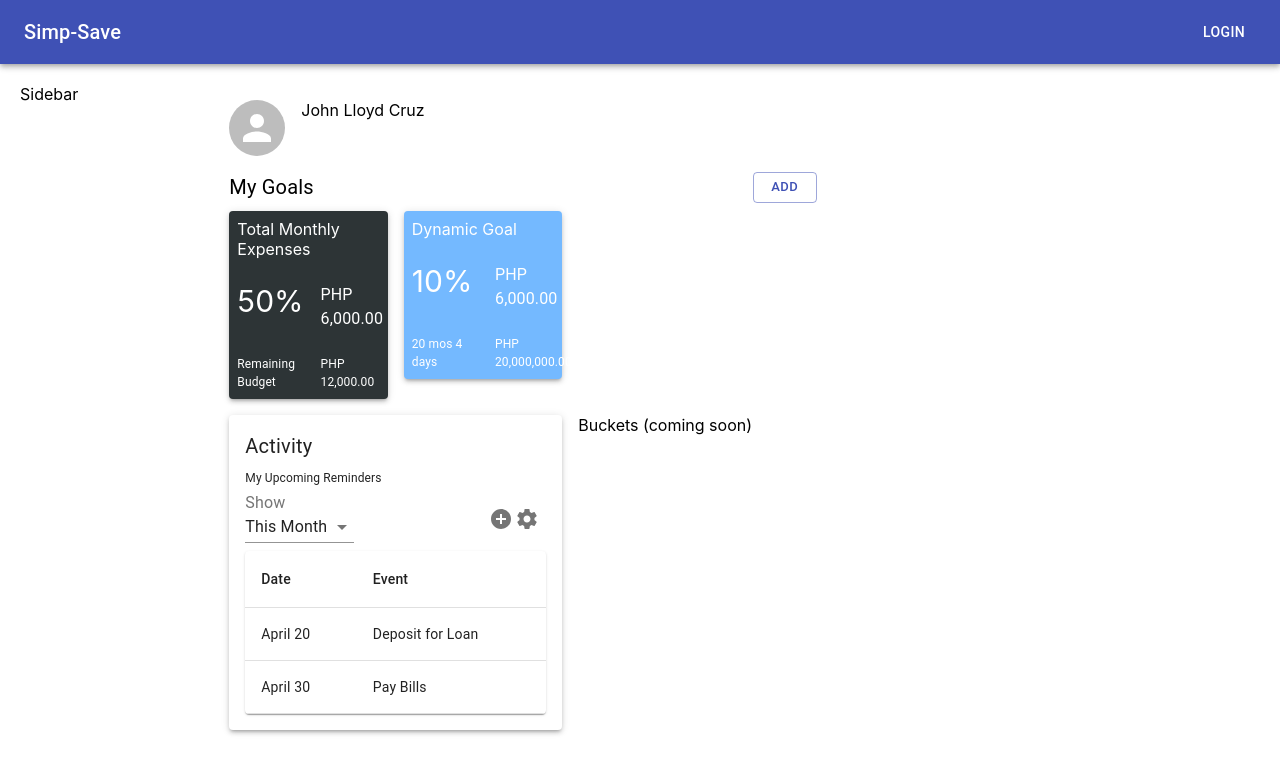
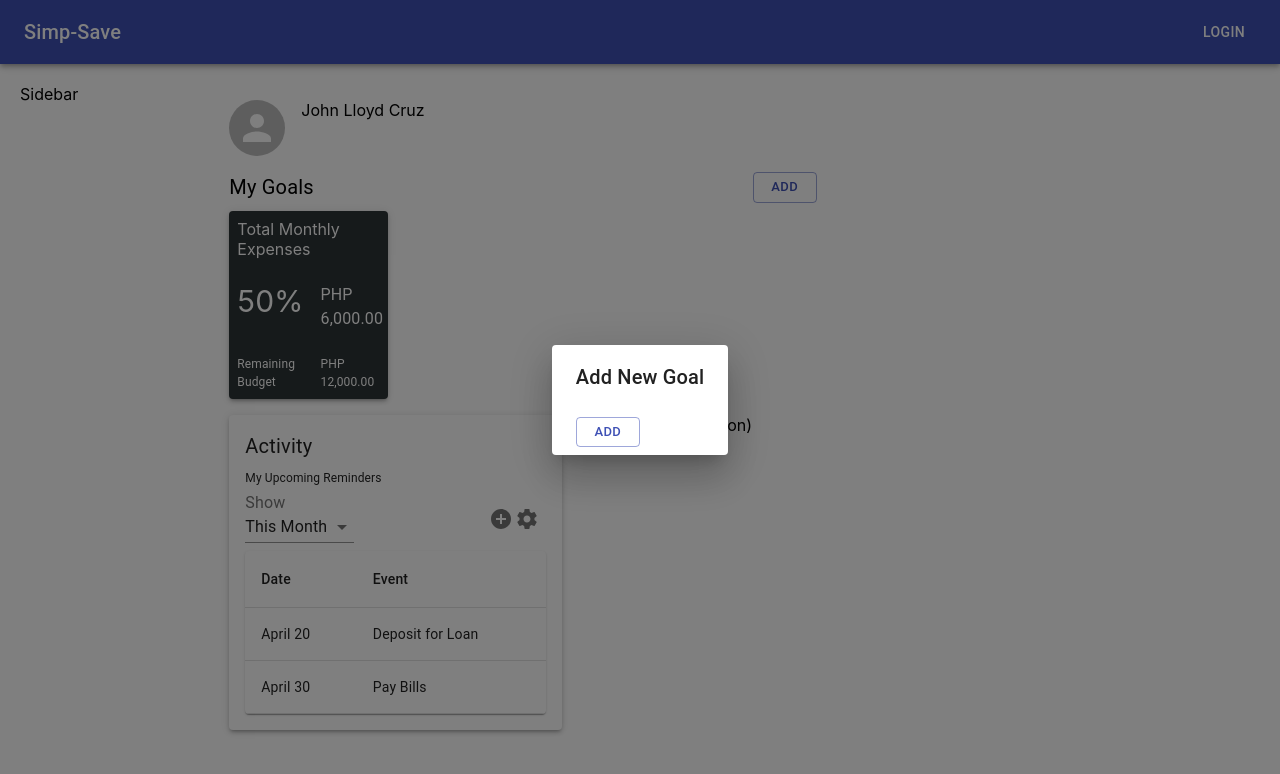
Before and after one commit to josephmeris/simp-save, a React (Create React App) app: page /usermaindashboard in a window 1280 px wide. Both pictures are taken after a click on the button "ADD". Shown: the top 774 px of the page. Built offline with nearby package versions, Linux system fonts and the light colour scheme.

Commit message:
Add Dialog to Add Goal

```diff
--- a/src/Components/Dashboard/GoalsSummary.js
+++ b/src/Components/Dashboard/GoalsSummary.js
@@ -7,6 +7,12 @@ import Typography from '@material-ui/core/Typography';
 import SettingsRoundedIcon from '@material-ui/icons/SettingsRounded';
 import Button from '@material-ui/core/Button';
 import GoalContent from './GoalContent';
+
+import Dialog from '@material-ui/core/Dialog';
+import DialogActions from '@material-ui/core/DialogActions';
+import DialogContent from '@material-ui/core/DialogContent';
+import DialogContentText from '@material-ui/core/DialogContentText';
+import DialogTitle from '@material-ui/core/DialogTitle';
 
 const styles = theme => ({
       paper: {
@@ -37,13 +43,17 @@ class GoalsSummary extends Component {
   constructor(props) {
     super(props);
     this.state = {
-      goals: []
+      goals: [],
+      isAddOpen: false
     };
   }
     render() {
-
     const { classes } = this.props;
     const addNewGoal =()=> {
+      this.setState({ isAddOpen: this.state.isAddOpen = true});
+    }
+
+    const saveGoal =() => {
       //  restrict to 4 for the meantime
        if (this.state.goals.length === 4) {
          return;
@@ -52,6 +62,11 @@ class GoalsSummary extends Component {
        this.setState({
             goals: [... this.state.goals, newGoal]
        });
+       this.setState({ isAddOpen: this.state.isAddOpen = false});
+    }
+
+    const onDialogClose =() => {
+      this.setState({ isAddOpen: this.state.isAddOpen = false});
     }
 
     return (
@@ -91,6 +106,20 @@ class GoalsSummary extends Component {
                                    remainingMonths={goal.remainingMonths}/>
                   ))}
               </Grid>
+
+              <Dialog open={this.state.isAddOpen} onClose={onDialogClose}  aria-labelledby="form-dialog-title">
+        <DialogTitle id="form-dialog-title">Add New Goal</DialogTitle>
+        <DialogContent>
+        <Button
+                        size='small'
+                        variant="outlined"
+                        color="primary"
+                        className={classes.button}
+                        onClick={saveGoal}>
+                        Add
+                  </Button>
+          </DialogContent>
+          </Dialog>
           </div>
       )
     };
```
